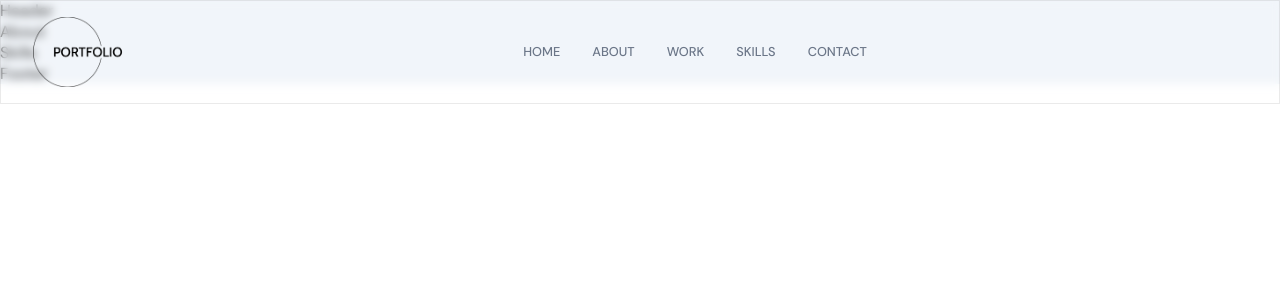
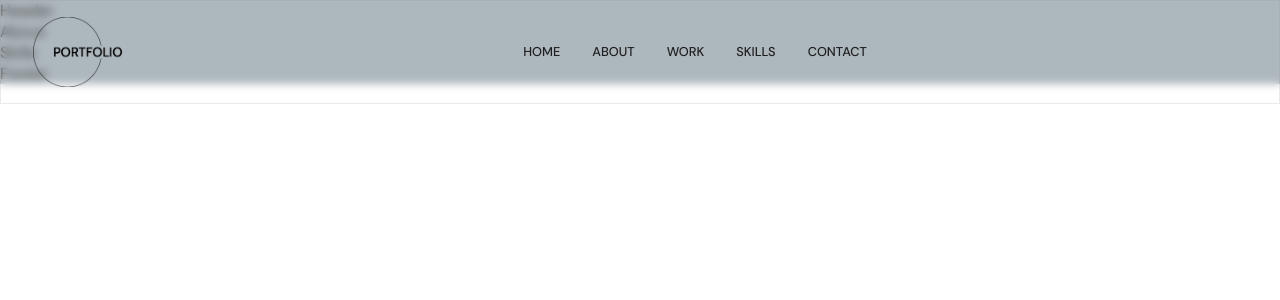
Before and after one commit to illuminATI98/portfolio, a React (Vite) app in the folder frontend/: page / in a window 1280 px wide. Shown: the top 300 px of the page. Built offline with nearby package versions, Linux system fonts and the light colour scheme.

Commit message:
Change color variables

```diff
--- a/frontend/src/index.css
+++ b/frontend/src/index.css
@@ -3,11 +3,11 @@
 :root {
   --font-base: "DM Sans", sans-serif;
 
-  --primary-color: #edf2f8;
-  --secondary-color: #313bac;
+  --primary-color: #929fa8;
+  --secondary-color: #5fd1a1;
   --black-color: #030303;
   --lightGray-color: #e4e4e4;
-  --gray-color: #6b7688;
+  --gray-color: #1f1f1f;
   --brown-color: #46364a;
   --white-color: #ffffff;
 }
```
